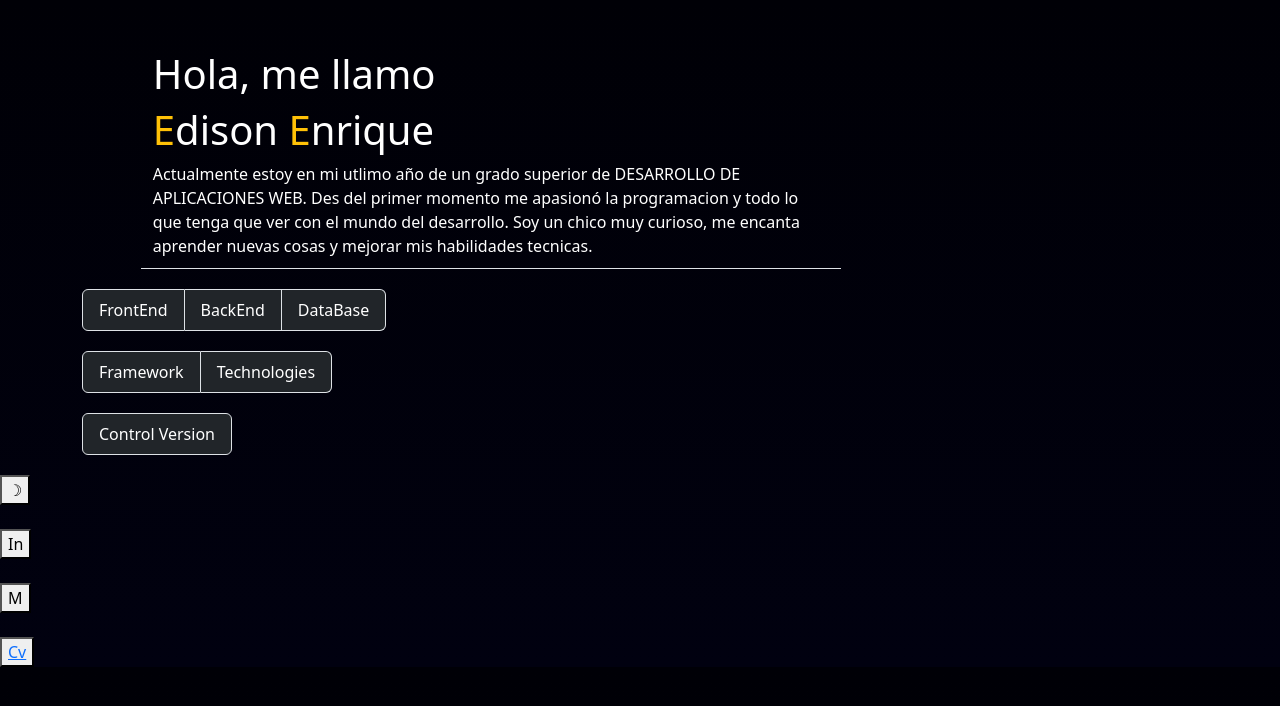
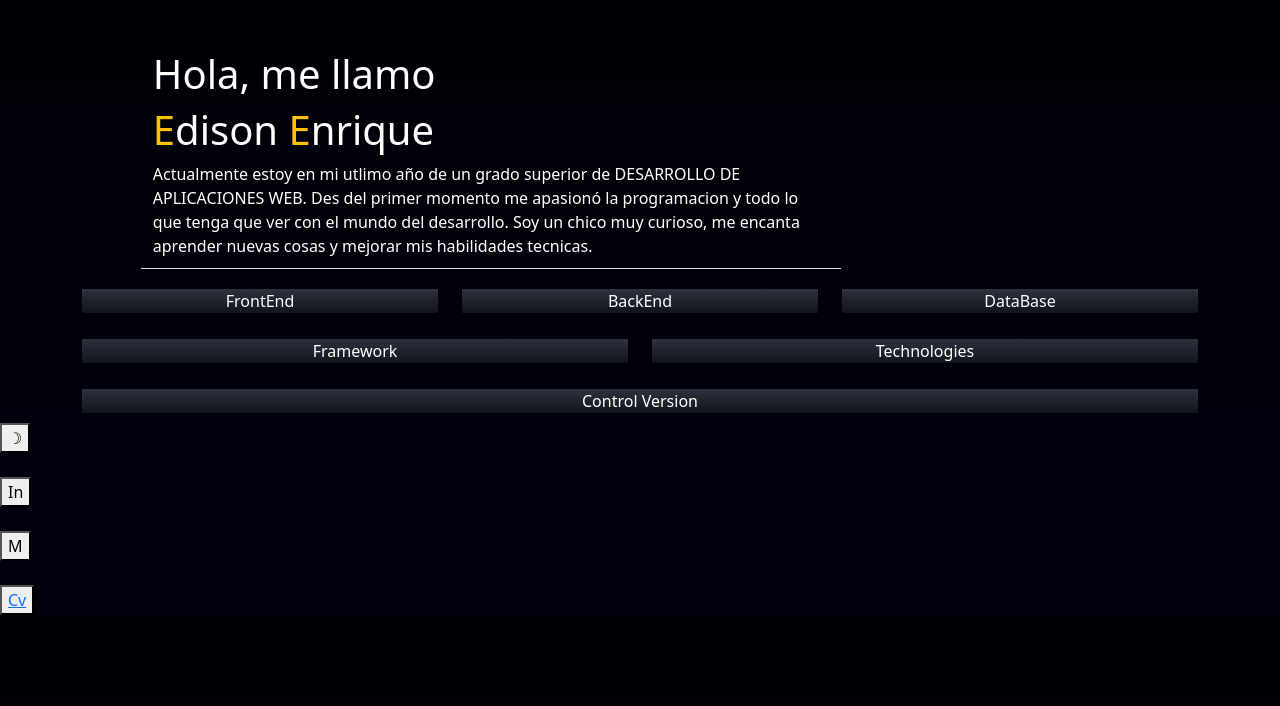
Before and after one commit to Edison-E/ProfileVue, a Vue app: page / in a window 1280 px wide. Shown: the top 706 px of the page. Built offline with nearby package versions, Linux system fonts and the light colour scheme.

Commit message:
New style and new div in Skill

```diff
--- a/src/components/skillComponent.vue
+++ b/src/components/skillComponent.vue
@@ -49,53 +49,57 @@ export default {
 }
 </script>
 <template>
-    <div class="container-sm skillContent">
+    <div class="container text-center">
+        <!--Lenguaje-->
+        <div class="row container-lenguaje">
+            <div v-for="(skills, category) in skill" :key="category" class="col-md-4">
+                <div class="skill-card" @click="visibleLenguaje(category)">
+                    {{ category }}
+                </div>
+                <div v-show="isVisible[category]" class="details">
+                    <div v-for="(percentage, language) in skills" :key="language">
+                        {{ language }} <span class="badge text-bg-primary">{{ percentage }}</span>
+                    </div>
+                </div>
+            </div>
+        </div>
 
-        <!-- Lenguaje -->
-        <ul class="list-group list-group-horizontal">
-            <li v-for="(skills, category) in skill" :key="category" class="list-group-item bg-dark text-white">
-                <span @click="visibleLenguaje(category)">{{ category }}</span>
-                <ul v-show="isVisible[category]" class="list-group list-group-flush">
-                    <li v-for="(percentage, lenguaje) in skills" :key="lenguaje"
-                        class="list-group-item bg-dark text-white">
-                        {{ lenguaje }} <span class="badge text-bg-primary rounded-pill"> {{ percentage }}</span>
-                    </li>
-                </ul>
-            </li>
-        </ul>
+        <!--Framework Technologies-->
+        <div class="row mt-3 container-FrameworkTechnologies">
+            <div v-for="(values, category) in FrameworkTechnologies" :key="category" class="col-md-6">
+                <div class="skill-card" @click="visibleFrameworkTechnologies(category)">
+                    {{ category }}
+                </div>
+                <div v-show="isVisible[category]" class="details">
+                    <div v-for="(value, index) in values" :key="index">
+                        {{ value }}
+                    </div>
+                </div>
+            </div>
+        </div>
 
-        <!-- Frameworks and Technologies -->
-        <ul class="list-group list-group-horizontal">
-            <li v-for="(values, category) in FrameworkTechnologies" :key="category"
-                class="list-group-item bg-dark text-white">
-                <span @click="visibleLenguaje(category)">{{ category }}</span>
-                <ul v-show="isVisible[category]" class="list-group list-group-flush">
-                    <li v-for="(value, index) in values" :key="index" class="list-group-item bg-dark text-white">
-                        {{ value }}
-                    </li>
-                </ul>
-            </li>
-        </ul>
-
-        <!-- Control Version -->
-        <ul class="list-group list-group-horizontal">
-            <li class="list-group-item bg-dark text-white">
-                <span @click="visibleVersionControl('ControlVersion')">Control Version</span>
-                <ul v-for="(cv) in ControlVersion" :key="cv" v-show="isVisible['ControlVersion']" class="list-group list-group-flush">
-                    <li class="list-group-item bg-dark text-white">{{ cv }}</li>
-                </ul>
-            </li>
-        </ul>
-
+        <!--Control Version-->
+        <div class="row mt-3 container-ControlVersion">
+            <div class="col-md-12">
+                <div class="skill-card" @click="visibleVersionControl('ControlVersion')">
+                    Control Version
+                </div>
+                <div v-show="isVisible['ControlVersion']" class="details">
+                    <div v-for="(cv, index) in ControlVersion" :key="index">
+                        {{ cv }}
+                    </div>
+                </div>
+            </div>
+        </div>
     </div>
 </template>
 <style scoped>
-.skillContent ul {
-    padding-bottom: 20px;
-    padding-right: 20px;
+.skill-card {
+    background: linear-gradient(to bottom, rgb(45, 50, 62), rgb(18, 20, 28));
+    margin-bottom: 10px;
 }
 
-.skillContent ul li ul {
-    margin-top: 10px;
+.skill-card:hover {
+    background: linear-gradient(to bottom, rgb(61, 67, 82), rgb(31, 34, 46));
 }
 </style>
```
